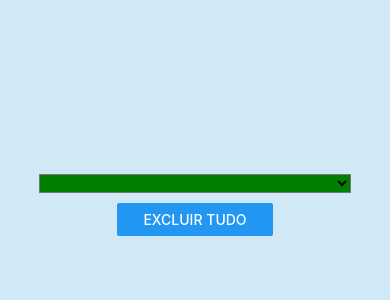
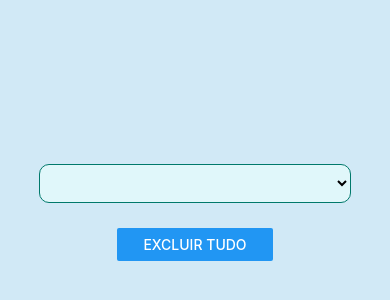
Before and after one commit to LucasSSLV/Inventory_sales, a React Native app: screen /ViewDebts in a window 390 px wide. Shown: the part 212-512 px from the top of the page. Built offline with nearby package versions, Linux system fonts and the light colour scheme.

Commit message:
quase 100% estilizado

```diff
--- a/src/components/AddClientScreen/AddClientScreen.js
+++ b/src/components/AddClientScreen/AddClientScreen.js
@@ -28,7 +28,7 @@ export default function AddClientScreen({ navigation }) {
   };
 
   return (
-      <SafeAreaView style={{ flex: 1 }}>
+      // <SafeAreaView style={{ flex: 1 }}>
     <ImageBackground style={styles.backgroundImage}>
         <View style={styles.container}>
           <TextInput
@@ -48,6 +48,6 @@ export default function AddClientScreen({ navigation }) {
           <Button title="Adicionar Cliente" onPress={handleAddClient} />
         </View>
     </ImageBackground>
-      </SafeAreaView>
+      // </SafeAreaView>
   );
 }
--- a/src/components/AddPurchaseScreen/AddPurchaseSdreen.js
+++ b/src/components/AddPurchaseScreen/AddPurchaseSdreen.js
@@ -53,7 +53,7 @@ export default function AddPurchaseScreen({ navigation }) {
   };
 
   return (
-      <SafeAreaView style={{ flex: 1 }}>
+      // <SafeAreaView style={{ flex: 1 }}>
     <ImageBackground style={styles.backgroundImage}>
         <View style={styles.container}>
           <Picker
@@ -81,6 +81,6 @@ export default function AddPurchaseScreen({ navigation }) {
           <Button title="Registrar Compra" onPress={handleAddPurchase} />
         </View>
     </ImageBackground>
-      </SafeAreaView>
+      // </SafeAreaView>
   );
 }
--- a/src/components/ClientListScreen/ClientListScreen.js
+++ b/src/components/ClientListScreen/ClientListScreen.js
@@ -2,7 +2,7 @@ import React, { useState, useEffect } from "react";
 import {
   View,
   Text,
-  Button,
+  TouchableOpacity,
   Alert,
   FlatList,
   ImageBackground,
@@ -12,6 +12,7 @@ import styleView from "@components/ViewDebtsScreen/styleView";
 import styles from "./styles";
 import stylesGenerics from "../style/stylesGenerics/styleGeneric";
 import { SafeAreaView } from "react-native-safe-area-context";
+
 export default function ClientListScreen({ navigation }) {
   const [clients, setClients] = useState([]);
 
@@ -64,35 +65,34 @@ export default function ClientListScreen({ navigation }) {
 
   const renderItem = ({ item }) => (
     <View style={styles.viewGlobal}>
-      <Text>Nome: {item.name}</Text>
-      <Text>Contato: {item.contact}</Text>
-      <View style={styleView.viewbuton}>
-        <Button
-          title="Excluir Cliente"
-          onPress={() => handleDeleteClient(item.name)}
-        />
-      </View>
+      <Text style={styleView.purchaseText}>Nome: {item.name}</Text>
+      <Text style={styleView.purchaseText}>Contato: {item.contact}</Text>
+      <TouchableOpacity
+        style={styles.viewButton} // Certifique-se de ajustar o estilo para combinar com o TouchableOpacity
+        onPress={() => handleDeleteClient(item.name)}
+      >
+        <Text style={styles.buttonText}>Excluir Cliente</Text>
+      </TouchableOpacity>
     </View>
   );
 
   return (
-    // <SafeAreaView style={{ flex: 1 }}>
     <ImageBackground style={stylesGenerics.backgroundImage}>
       <View style={styles.viewClient}>
         <FlatList
-        // style={{ width: "100%", padding: 10}}
           data={clients}
           renderItem={renderItem}
           keyExtractor={(item) => item.name}
         />
-        <View style={styles.viewbuton}>
-          <Button
-            title="Voltar para a Tela Principal"
+        {/* <View style={styles.viewGlobal}> */}
+          <TouchableOpacity
+            style={styles.viewButtonBack} // Certifique-se de ajustar o estilo para combinar com o TouchableOpacity
             onPress={() => navigation.goBack()}
-          />
-        </View>
+          >
+            <Text style={styles.buttonText}>Voltar para a Tela Principal</Text>
+          </TouchableOpacity>
+        {/* </View> */}
       </View>
     </ImageBackground>
-    // </SafeAreaView>
   );
 }
--- a/src/components/ClientListScreen/styles.js
+++ b/src/components/ClientListScreen/styles.js
@@ -3,23 +3,38 @@ import { StyleSheet } from "react-native";
 const styleView = StyleSheet.create({
   viewGlobal: {
     flex: 1,
-    width: "80%",
-    height: 100,
+    height: 120,
+    margin: 10,
     alignItems: "center",
     justifyContent: "center",
-    margin: 10,
-    backgroundColor: "rgba(00, 255, 255, 0.9)",
+    backgroundColor: "rgba(0, 255, 255, 0.9)",
   },
   viewClient: {
     flex: 1,
-    // width: "100%",
-    // padding: 10,
-    // marginBottom: 10,
-
   },
-  viewbuton: {
+  buttonText: {
+    color: "white",
+    fontSize: 20,
+    fontWeight: "bold",
+  },
+  viewButton: {
     margin: 10,
-    // width: "40%",
+    width: "50%",
+    height: 40,
+    backgroundColor: "rgba(255, 0, 0, 0.9)",
+    alignItems: "center",
+    justifyContent: "center",
+    borderRadius: 10,
+    fontWeight: "bold",
+  },
+  viewButtonBack: {
+    margin: 10,
+    height: 50,
+    backgroundColor: "rgba(255, 0, 0, 0.7)",
+    alignItems: "center",
+    justifyContent: "center",
+    borderRadius: 10,
+    fontWeight: "bold",
   },
 });
 
--- a/src/components/ViewDebtsScreen/styleView.js
+++ b/src/components/ViewDebtsScreen/styleView.js
@@ -35,7 +35,7 @@ const styleView = StyleSheet.create({
   purchaseText: {
     textAlign: "center",
     fontSize: 20,
-    fontWeight: "condensed",
+    fontWeight: "bold",
     marginTop: 5,
     color: "black",
   },
--- a/src/components/style/pickerStyle/stylePicker.js
+++ b/src/components/style/pickerStyle/stylePicker.js
@@ -2,19 +2,22 @@ import { StyleSheet } from "react-native";
 
 const stylePicker = StyleSheet.create({
   pickerArea: {
-    alignItems: "center",
-    backgroundColor: "green", // Cor de fundo do Picker
-    color: "black", // Cor do texto do Picker
     width: "80%",
+    alignSelf: "center", // Centraliza o Picker horizontalmente
+    backgroundColor: "#E0F7FA", // Cor de fundo suave e agradável
+    borderRadius: 10, // Arredonda os cantos do Picker
+    paddingVertical: 10, // Espaçamento interno vertical
+    marginVertical: 15, // Espaçamento externo vertical para separar de outros elementos
+    borderColor: "#00796B", // Cor da borda para destacar o Picker
+    borderWidth: 1, // Largura da borda
   },
   pickerAreaClient: {
-    // height: 50,
-    backgroundColor: "#F0F0F0", // Cor de fundo do Picker
-    borderRadius: 8, // Bordas arredondadas
-    borderColor: "#CCCCCC", // Cor da borda
-    borderWidth: 1, // Largura da borda
-    // paddingHorizontal: 10, // Espaçamento interno horizontal
-    color: "black", // Cor do texto do Picker
+    color: "black", // Cor do texto do Picker.Item
+    fontSize: 20, // Tamanho da fonte para melhor legibilidade
+    backgroundColor: "#FCF8F3", // Cor de fundo do Picker.Item
+    paddingVertical: 8, // Espaçamento interno vertical
+    paddingHorizontal: 12, // Espaçamento interno horizontal
+    borderRadius: 5, // Arredondamento para os itens do Picker
   },
 });
 
--- a/src/components/style/stylesGenerics/styleGeneric.js
+++ b/src/components/style/stylesGenerics/styleGeneric.js
@@ -7,13 +7,17 @@ const styles = StyleSheet.create({
     zIndex: -1,
     position: "absolute",
     backgroundColor: "#D1E9F6",
-    flex: 1,
+    // flex: 1,
     resizeMode: "cover",
   },
   container: {
     flex: 1,
     alignItems: "center",
     justifyContent: "center",
+    height: 100,
+    borderCurve: 5,
+    // backgroundColor: "rgba(000, 0, 0, 0.9)",
+    borderColor: "black",
     // padding: 8,
   },
   inputArea: {
```
